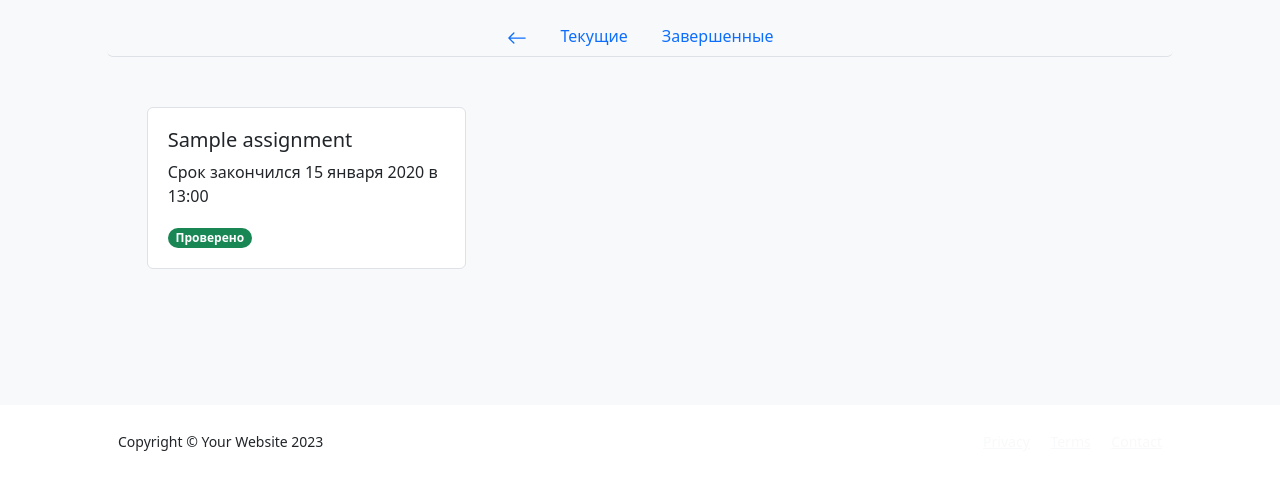
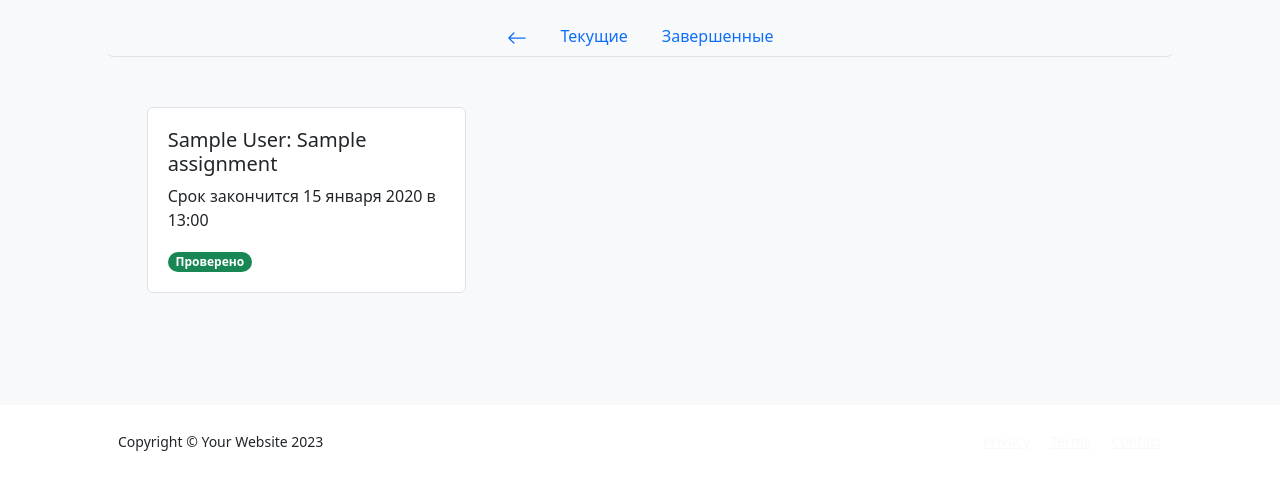
Before and after one commit to nad-usik/Learning-platform, a Django app: template learning_platform/Homework/templates/finished_tasks.html in a window 1280 px wide. Shown: the part 323-800 px from the top of the page. Run offline with Django 5.2, Linux system fonts and the light colour scheme; the template is opened without the code that fills it: values that come from a table or form of the project are taken from there, others are empty; tables that the repository leaves empty hold one stand-in row (values such as "Sample post"); grey boxes marked "Sample" are stand-in pictures; some libraries are stand-ins or nearby versions.

Commit message:
fix: Homework app fixed

```diff
--- a/learning_platform/Homework/templates/create_task.html
+++ b/learning_platform/Homework/templates/create_task.html
@@ -4,7 +4,7 @@
 {% include 'student_card.html' %}
 {% include 'task_navbar.html' %}
 
-<div class="col-10 bg-white mx-auto" style="height: auto; margin-top: 10px; padding-top: 30px; padding-bottom: 10px;">
+<div class="col-10 bg-white mx-auto" style="height: auto; margin-top: 10px; padding-top: 30px; padding-bottom: 10px; margin-bottom: 20px">
   <div class="col-8 mx-auto text-center">
       <form method="POST" action="{% url 'create_task' student.id %}" enctype="multipart/form-data">
         {% csrf_token %}
--- a/learning_platform/Homework/templates/current_tasks.html
+++ b/learning_platform/Homework/templates/current_tasks.html
@@ -38,9 +38,9 @@
             Срок заканчивается {{assignment.deadline|date:"j E Y" }} в {{assignment.deadline|date:"H:i"}}
             </p>
             {% if assignment.handed == True %}
-              <span class="badge rounded-pill bg-success">Сдано</span>
+              <span class="badge rounded-pill bg-success text-dark">Сдано</span>
             {% else %}
-              <span class="badge rounded-pill bg-warning">Не сдано</span>
+              <span class="badge rounded-pill bg-warning text-dark">Не сдано</span>
             {% endif %}
         </div>
       </a>
--- a/learning_platform/Homework/templates/finished_tasks.html
+++ b/learning_platform/Homework/templates/finished_tasks.html
@@ -11,8 +11,8 @@
     {% for assignment in assignments %}
     <div class="col">
       <a href="{% url 'view_content' assignment.id %}" class="list-group-item list-group-item-action bg-white border rounded" style="padding: 20px;margin: 10px;">
-        <h5>{{assignment.title}}</h5>
-        <p >Срок закончился {{assignment.deadline|date:"j E Y" }} в {{assignment.deadline|date:"H:i"}}</p>
+        <h5>{{assignment.subject.name|capfirst }}: {{assignment.title}}</h5>
+        <p >{% if assignment.deadline < current_date %} Срок закончился {% else %} Срок закончится {% endif %} {{assignment.deadline|date:"j E Y" }} в {{assignment.deadline|date:"H:i"}}</p>
         {% if assignment.handed == False %}
           <span class="badge rounded-pill bg-danger">Не сдано</span>
         {% elif assignment.checked == True %}
--- a/learning_platform/Homework/templates/view_content.html
+++ b/learning_platform/Homework/templates/view_content.html
@@ -7,7 +7,7 @@
 
 
 
-<div class="col-10 mx-auto bg-white rounded" style="height: auto; margin: 10px; padding: 15px">
+<div class="col-10 mx-auto bg-white rounded" style="height: auto; margin: 10px; padding: 15px; margin-bottom: 20px;">
 
         <div class="col-10 mx-auto">
             {% if assignment.checked == True %}
--- a/learning_platform/Homework/views.py
+++ b/learning_platform/Homework/views.py
@@ -82,7 +82,7 @@ def view_finished_tasks(request, pk):
 
     print(assignments)
 
-    context = {'action': 'finished','profile': user, 'assignments': assignments, 'student': student, 'is_teacher': is_teacher}
+    context = {'action': 'finished', 'current_date': current_date, 'profile': user, 'assignments': assignments, 'student': student, 'is_teacher': is_teacher}
     return render(request, 'finished_tasks.html', context)
 
 
```
